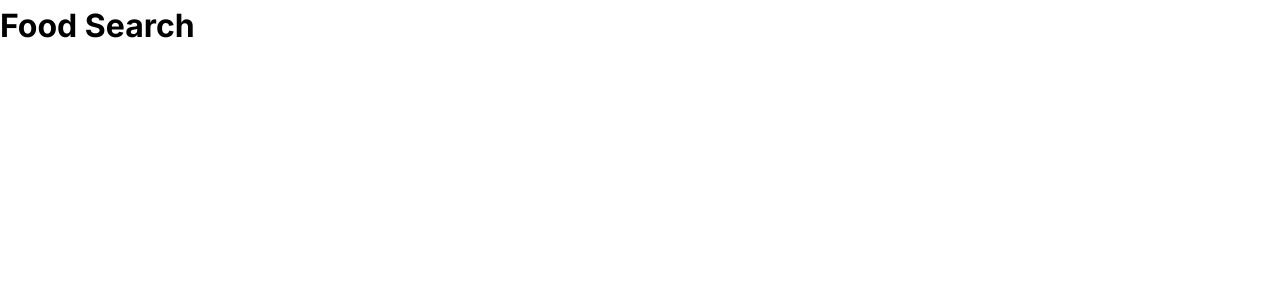
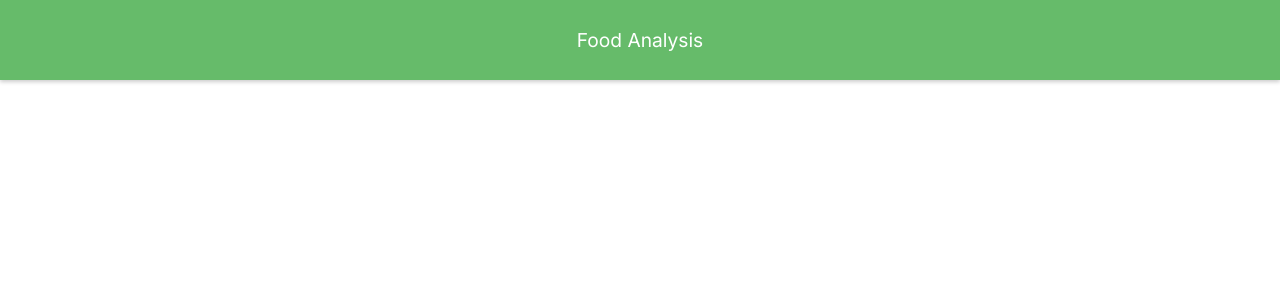
Before and after one commit to jwkaterina/nutrition, a Next.js app: page /analysis/food-analysis in a window 1280 px wide. Shown: the top 300 px of the page. Built offline with nearby package versions, Linux system fonts and the light colour scheme.

Commit message:
style analysis nav bar

```diff
--- a/src/app/analysis/components/nav-bar.module.css
+++ b/src/app/analysis/components/nav-bar.module.css
@@ -0,0 +1,18 @@
+.container {
+    display: flex;
+    flex-direction: column;
+    justify-content: center;
+    align-items: center;
+    background-color: var(--secondary-color);
+    height: 80px;
+    box-shadow: 0 2px 4px rgba(0, 0, 0, 0.2);
+    position: sticky;
+    top: 0;
+    z-index: 2;
+}
+
+.header {
+    color: white;
+    font-size: 1.2rem;
+    font-weight: 400;
+}
--- a/src/app/analysis/components/nav-bar.tsx
+++ b/src/app/analysis/components/nav-bar.tsx
@@ -0,0 +1,17 @@
+'use client'
+
+import styles from './nav-bar.module.css'
+
+interface NavBarProps {
+    header: string
+}
+
+const NavBar = ({ header }: NavBarProps): JSX.Element => {
+    return (
+        <nav className={styles.container}>
+                <h1 className={styles.header}>{header}</h1>
+        </nav>
+    )
+}
+
+export default NavBar
--- a/src/app/analysis/food-analysis/page.tsx
+++ b/src/app/analysis/food-analysis/page.tsx
@@ -3,9 +3,7 @@
 import styles from './page.module.css'
 // import { fetchNutritionAnalysisAPI } from '@/app/services/fetch-data'
 import { useState } from 'react'
-import NavBar from '@/app/components/nav-bar/nav-bar';
-import Slider from '@/app/components/slider';
-// import HomeProviders from './context/home-providers';
+import NavBar from '@/app/analysis/components/nav-bar';
 
 export const FoodSearch = (): JSX.Element => {
 
@@ -21,8 +19,9 @@ export const FoodSearch = (): JSX.Element => {
   //   fetchData();
   // }, []);
 
-  return (
-    <h1>Food Search</h1>
+  return (<>
+      <NavBar header={'Food Analysis'}/>
+    </>
   )
 }
 
```
Also changed, not shown: src/app/analysis/menu-analysis/page.tsx (+4 -5 lines), src/app/analysis/recipe-analysis/page.tsx (+4 -6 lines).
